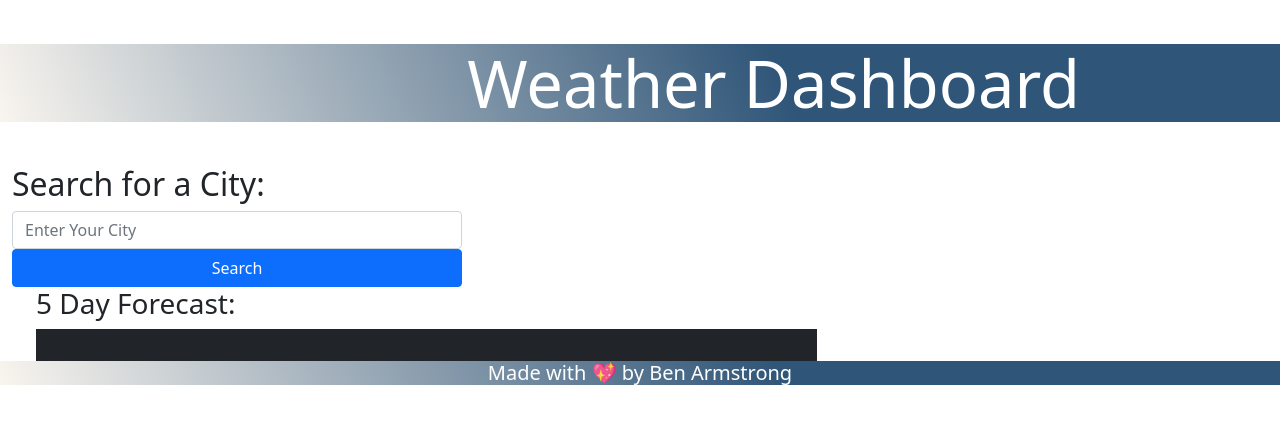
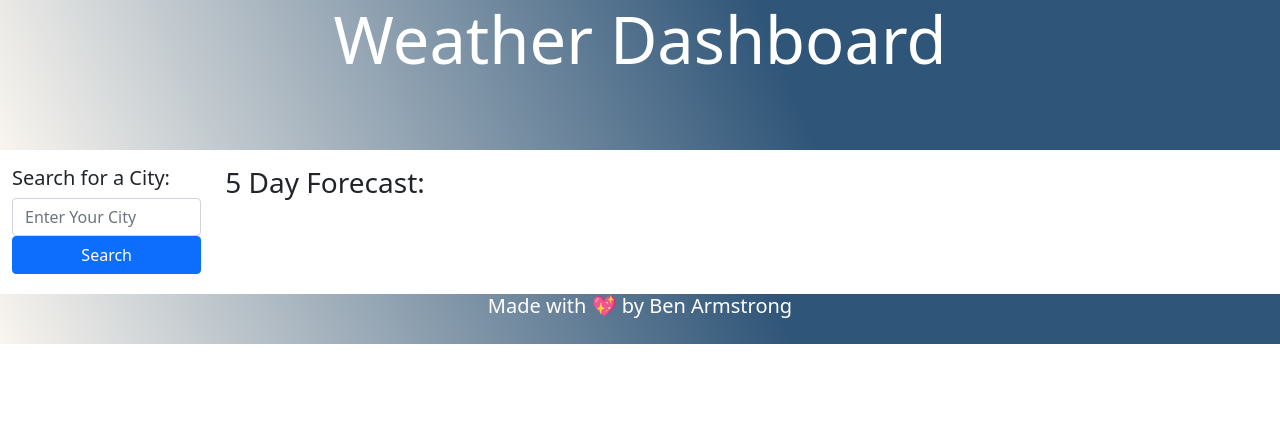
Before and after one commit to BenArmstrong81/BenArmstrongs-Wealther-Dashboard-ServerSide-APIs, a plain HTML site: page index.html in a window 1280 px wide. Drawn offline with nearby package versions, Linux system fonts and the light colour scheme.

Commit message:
Updated CSS, all completed and working

```diff
--- a/assets/css/style.css
+++ b/assets/css/style.css
@@ -1,4 +1,4 @@
-:root {
+/* :root {
     font-family: 'Noto Serif', serif;
     margin: auto;
 }
@@ -7,7 +7,7 @@ h1 {
     background: rgb(47,85,120);
     background: linear-gradient(248deg, rgba(47,85,120,1) 0%, rgba(47,85,120,1) 39%, rgba(249,245,239,1) 100%);
     color: white;
-    text-align: right;
+    text-align: center;
     padding-right: 200px;
     font-size: 65px;
 }
@@ -39,11 +39,57 @@ flex-direction: row;
     display: flex;
     position: relative; */
 
-}
-
+/* } */
+/*
 footer {
     background: rgb(47,85,120);
     background: linear-gradient(248deg, rgba(47,85,120,1) 0%, rgba(47,85,120,1) 39%, rgba(249,245,239,1) 100%);
     color: white;
     text-align: center;
+} */ */
+
+
+:root {
+    font-family: ‘Noto Serif’, serif;
+    margin: auto;
 }
+h1 {
+    background: rgb(47,85,120);
+    background: linear-gradient(248deg, rgba(47,85,120,1) 0%, rgba(47,85,120,1) 39%, rgba(249,245,239,1) 100%);
+    color: white;
+    text-align: center;
+    align-items: center;
+    margin: auto 0;
+    font-size: 65px;
+    height: 150px;
+}
+h2 {
+   font-size: 20px;
+}
+.container p{
+    width: 200px;
+}
+#submit-btn {
+    width: 100%;
+}
+
+.five-day-card {
+    background-color: rgb(47,85,120);
+}
+
+.btn {
+    width: 100%;
+}
+
+#forecast {
+    justify-content: space-between;
+}
+footer {
+    background: rgb(47,85,120);
+    background: linear-gradient(248deg, rgba(47,85,120,1) 0%, rgba(47,85,120,1) 39%, rgba(249,245,239,1) 100%);
+    color: white;
+    text-align: center;
+    margin-top: 20px;
+    height: 50px;
+    margin-bottom: 0;
+}
--- a/assets/js/script.js
+++ b/assets/js/script.js
@@ -132,17 +132,17 @@ if(fiveDayEl.innerHTML){
 for ( var i = 0; i < timeEl.length; i++) {
     console.log(timeEl[i].main);
     var fiveDayCard = document.createElement('div')
-    fiveDayCard.classList.add('five-day-card','.col-md-5', 'p-3','border', 'rounded' ,'border-dark');
+    fiveDayCard.classList.add('five-day-card', 'px-5', 'py-3');
     var fiveDayDate = document.createElement('h3')
     fiveDayDate.innerHTML= timeEl[i].dt_txt.slice(0, 10);
     console.log(timeEl[i])
-    var fiveDayIcon = document.createElement('p');
+    var fiveDayIcon = document.createElement('div');
     fiveDayIcon.innerHTML= '<img src="http://openweathermap.org/img/wn/' + timeEl[i].weather[0].icon + '@2x.png">';
-    var fiveDayTemp = document.createElement('p');
-    fiveDayTemp.innerHTML ="<b>Temperature: </b>" + Math.round(timeEl[i].main.temp *10)/10 + '°C';
-    var fiveDayWind = document.createElement('p');
-    fiveDayWind.innerHTML ="<b>Wind Speed: </b>" + timeEl[i].wind.speed + ' KMs PerHour';
-    var fiveDayHumidity = document.createElement('p');
+    var fiveDayTemp = document.createElement('div');
+    fiveDayTemp.innerHTML ="<b>Temp: </b>" + Math.round(timeEl[i].main.temp *10)/10 + '°C';
+    var fiveDayWind = document.createElement('div');
+    fiveDayWind.innerHTML ="<b>Wind: </b>" + timeEl[i].wind.speed + ' KMs/H';
+    var fiveDayHumidity = document.createElement('div');
     fiveDayHumidity.innerHTML ="<b>Humidity: </b>" + timeEl[i].main.humidity + '%';
     fiveDayCard.append(fiveDayDate,fiveDayIcon, fiveDayTemp, fiveDayWind, fiveDayHumidity);
     fiveDayEl.append(fiveDayCard);
--- a/index.html
+++ b/index.html
@@ -17,10 +17,10 @@
 </main>
 
 <body>
-    <div class="container-fluid">
+    <div class="container-fluid mt-3">
         <div class="row">
             <!-- DIV #1 will Hold Search for City and all previously visited Cities -->
-            <div class="col-1 search-main">
+            <div class="col-2 search-main">
                 <h2 class="city-search">Search for a City:</h2>
                 <form id="search-form" class="form">
                     <div>
@@ -35,21 +35,20 @@
             </div>
 
             <!-- DIV #2 Will diplay "current" searched for city, using BootStrap -->
-            <section class="col-8">
+            <div class="col-10">
             <div id="searched-city">
                     <!--**USER Inputted City Will Display here via JavaScript using the ID "searched-city"**-->
             </div>
-
+            <h3>5 Day Forecast:</h3>
             <!-- DIV #3 will display the "5 day forecast, using BootStrap" -->
             <div class="container">
-                <h3>5 Day Forecast:</h3>
                 <div>
-                    <div id="forecast" class="is-flex p-3 bg-dark text-white forcaste-container">
+                    <div id="forecast" class="d-flex text-white forcaste-container">
                             <!--**USER Inputted City Will Display 5 Day Forecast here via JavaScript using the ID "forecast"**-->
                     </div>
                 </div>
             </div>
-            </section>
+        </div>
         </div>
         </div>
     <script
```
